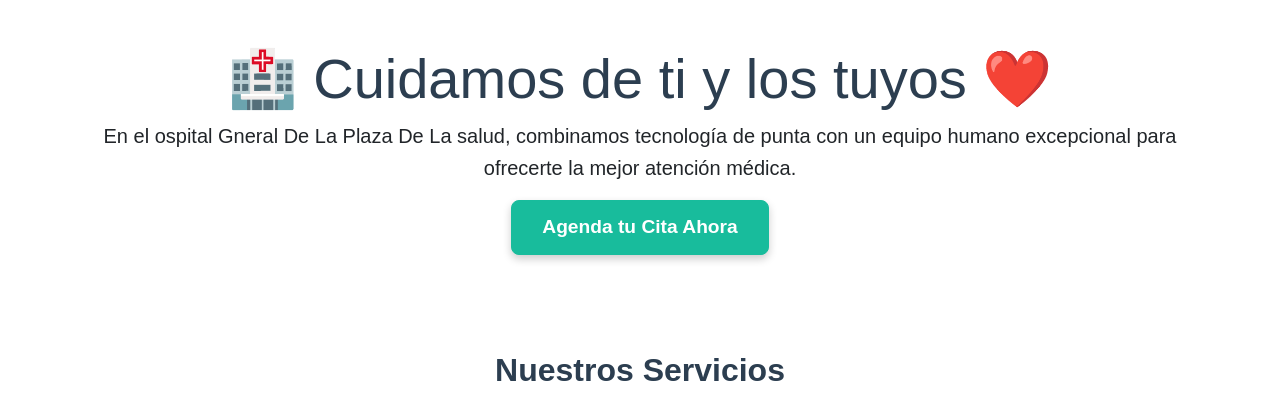
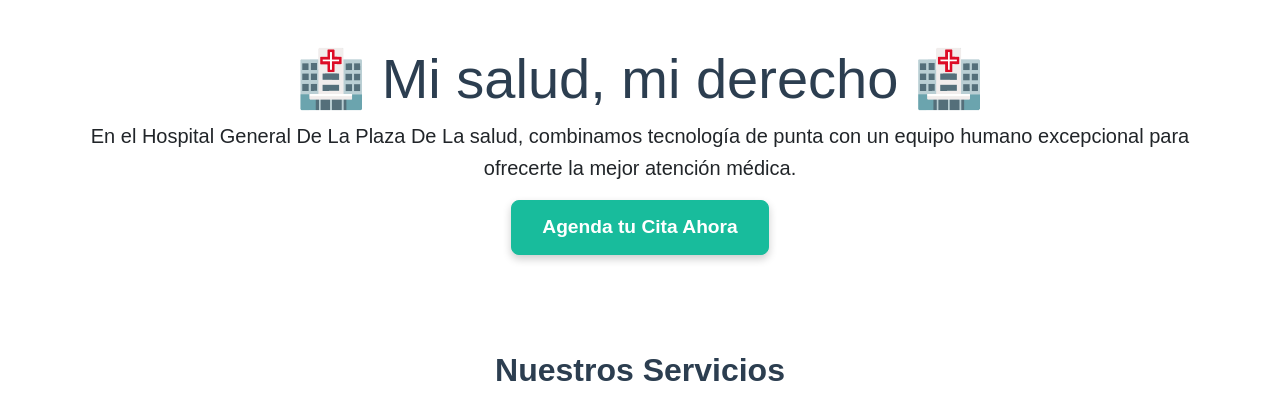
Before and after one commit to edualdoalmonte6-afk/PRUEBA-EDUARDO-3, a plain HTML site: page index.html in a window 1280 px wide. Shown: the part 393-800 px from the top of the page. Drawn offline with nearby package versions, Linux system fonts and the light colour scheme.

Commit message:
Update index.html

```diff
--- a/index.html
+++ b/index.html
@@ -9,10 +9,10 @@
 <head>
     <meta charset="UTF-8">
     <meta name="viewport" content="width=device-width, initial-scale=1.0">
-    <title>Hospital Gneral De La Plaza De La salud</title>
+    <title>Hospital General De La Plaza De La salud</title>
 
     <!-- SEO y Metadatos -->
-    <meta name="description" content="Hospital Gneral De La Plaza De La salud</, ofrecemos servicios médicos de calidad con un equipo de especialistas dedicados a su cuidado. Consultas, cirugías y más.">
+    <meta name="description" content="Hospital General De La Plaza De La salud</, ofrecemos servicios médicos de calidad con un equipo de especialistas dedicados a su cuidado. Consultas, cirugías y más.">
     <meta name="keywords" content="hospital, salud, bienestar, consulta general, cirugías, doctores, medicina, República Dominicana">
     <meta name="author" content="Desarrollador Frontend">
     <link rel="canonical" href="https://ejemplo.com/">
@@ -54,8 +54,8 @@
                 <img src="https://encrypted-tbn0.gstatic.com/images?q=tbn:ANd9GcTuG9qhiWktKLntY8RL1Hm_YmH3-NccX3L90w&s">
             </div>
             <div class="container py-5">
-                <h1 class="display-4">🏥 Cuidamos de ti y los tuyos ❤️</h1>
-                <p class="lead">En el ospital Gneral De La Plaza De La salud, combinamos tecnología de punta con un equipo humano excepcional para ofrecerte la mejor atención médica.</p>
+                <h1 class="display-4">🏥 Mi salud, mi derecho 🏥</h1>
+                <p class="lead">En el Hospital General De La Plaza De La salud, combinamos tecnología de punta con un equipo humano excepcional para ofrecerte la mejor atención médica.</p>
                 <a href="#contacto" class="btn btn-cta btn-lg">Agenda tu Cita Ahora</a>
             </div>
         </section>
```
